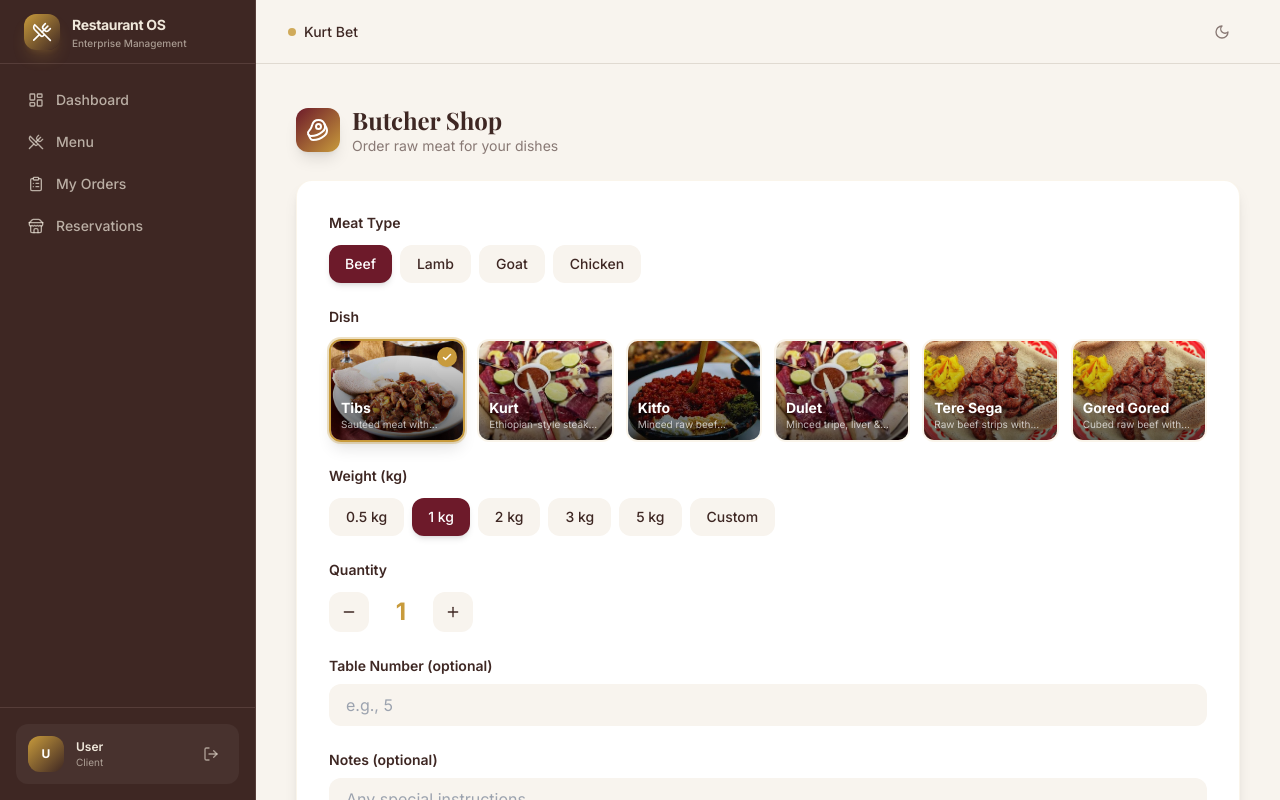
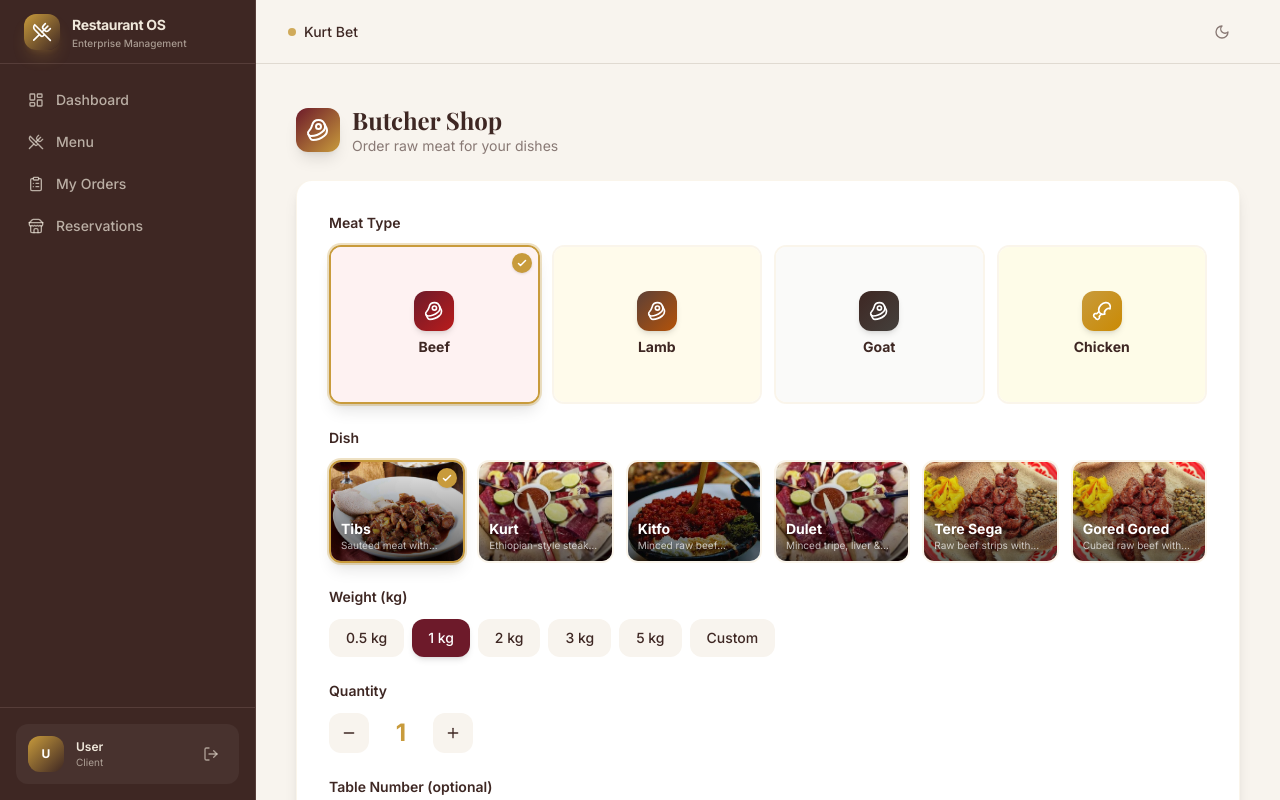
Before and after one commit to Yohannesdeveloper/Kurt-bet, a Next.js app: page /dashboard/butcher-shop in a window 1280 px wide. Shown: the top 800 px of the page. Built offline with nearby package versions, Linux system fonts and the light colour scheme; no server answers; a web font is replaced by a local one.

Commit message:
Replace meat type buttons with icon cards

```diff
--- a/src/app/dashboard/butcher-shop/page.tsx
+++ b/src/app/dashboard/butcher-shop/page.tsx
@@ -3,11 +3,16 @@
 import { useState } from "react";
 import { useSession } from "next-auth/react";
 import { motion } from "framer-motion";
-import { Beef, Minus, Plus, Clock } from "lucide-react";
+import { Beef, Minus, Plus, Clock, Drumstick, WholeWord } from "lucide-react";
 import toast from "react-hot-toast";
 import { useTranslation } from "@/lib/i18n";
 
-const meatTypes = ["Beef", "Lamb", "Goat", "Chicken"];
+const meatTypes = [
+  { id: "Beef", icon: Beef, color: "from-ethiopian-burgundy to-red-700", bg: "bg-red-50", label: "Beef" },
+  { id: "Lamb", icon: Beef, color: "from-ethiopian-earth to-amber-700", bg: "bg-amber-50", label: "Lamb" },
+  { id: "Goat", icon: Beef, color: "from-ethiopian-coffee to-stone-700", bg: "bg-stone-50", label: "Goat" },
+  { id: "Chicken", icon: Drumstick, color: "from-ethiopian-gold to-yellow-600", bg: "bg-yellow-50", label: "Chicken" },
+];
 const weightPresets = [0.5, 1, 2, 3, 5];
 const dishOptions = [
   { name: "Tibs", image: "/images/tibs.jpg", description: "Sautéed meat with onions, peppers & spices" },
@@ -91,20 +96,36 @@ export default function ButcherShopPage() {
         <div className="space-y-6">
           <div>
             <label className="block text-sm font-semibold text-ethiopian-coffee mb-3">Meat Type</label>
-            <div className="flex flex-wrap gap-2">
-              {meatTypes.map((type) => (
-                <button
-                  key={type}
-                  onClick={() => setMeatType(type)}
-                  className={`px-4 py-2 rounded-lg text-sm font-medium transition-all ${
-                    meatType === type
-                      ? "bg-ethiopian-burgundy text-white shadow-md"
-                      : "bg-ethiopian-cream text-ethiopian-coffee hover:bg-ethiopian-gold/20 border border-transparent"
-                  }`}
-                >
-                  {type}
-                </button>
-              ))}
+            <div className="grid grid-cols-2 sm:grid-cols-4 gap-3">
+              {meatTypes.map((type, i) => {
+                const Icon = type.icon;
+                return (
+                  <motion.button
+                    key={type.id}
+                    initial={{ opacity: 0, y: 10 }}
+                    animate={{ opacity: 1, y: 0 }}
+                    transition={{ delay: i * 0.05 }}
+                    onClick={() => setMeatType(type.id)}
+                    className={`group relative overflow-hidden rounded-xl border-2 transition-all duration-200 ${
+                      meatType === type.id
+                        ? "border-ethiopian-gold ring-2 ring-ethiopian-gold/30 shadow-lg"
+                        : "border-ethiopian-gold/10 hover:border-ethiopian-gold/40 hover:shadow-md"
+                    }`}
+                  >
+                    <div className={`aspect-[4/3] flex flex-col items-center justify-center gap-1.5 ${type.bg} p-3`}>
+                      <div className={`w-10 h-10 rounded-xl bg-gradient-to-br ${type.color} flex items-center justify-center shadow-md group-hover:scale-110 transition-transform duration-300`}>
+                        <Icon className="w-5 h-5 text-white" />
+                      </div>
+                      <span className="text-sm font-bold text-ethiopian-coffee">{type.label}</span>
+                    </div>
+                    {meatType === type.id && (
+                      <div className="absolute top-1.5 right-1.5 w-5 h-5 bg-ethiopian-gold rounded-full flex items-center justify-center shadow">
+                        <svg className="w-3 h-3 text-white" fill="none" viewBox="0 0 24 24" stroke="currentColor"><path strokeLinecap="round" strokeLinejoin="round" strokeWidth={3} d="M5 13l4 4L19 7" /></svg>
+                      </div>
+                    )}
+                  </motion.button>
+                );
+              })}
             </div>
           </div>
 
--- a/src/app/dashboard/page.tsx
+++ b/src/app/dashboard/page.tsx
@@ -8,7 +8,7 @@ import {
   Heart, Percent, Menu, X, ChevronLeft,
   ChevronRight as ChevronRightIcon, Sparkles, Flame,
   Zap, TrendingUp, Store, CookingPot, ClipboardList, Users, LogOut,
-  Beef, Check, XCircle, Send, Minus, Plus, Gem, Award, Package
+  Beef, Drumstick, Check, XCircle, Send, Minus, Plus, Gem, Award, Package
 } from "lucide-react";
 import { useSession, signOut } from "next-auth/react";
 import { LanguageSwitcher } from "@/components/layout/language-switcher";
@@ -468,7 +468,12 @@ function ButcherOrderForm() {
   const [notes, setNotes] = useState("");
   const [submitting, setSubmitting] = useState(false);
 
-  const meatTypes = ["Beef", "Lamb", "Goat", "Chicken"];
+  const meatTypes = [
+    { id: "Beef", icon: Beef, color: "from-ethiopian-burgundy to-red-700", bg: "bg-red-50", label: "Beef" },
+    { id: "Lamb", icon: Beef, color: "from-ethiopian-earth to-amber-700", bg: "bg-amber-50", label: "Lamb" },
+    { id: "Goat", icon: Beef, color: "from-ethiopian-coffee to-stone-700", bg: "bg-stone-50", label: "Goat" },
+    { id: "Chicken", icon: Drumstick, color: "from-ethiopian-gold to-yellow-600", bg: "bg-yellow-50", label: "Chicken" },
+  ];
   const weightPresets = [0.5, 1, 2, 3, 5];
   const dishOptions = [
     { name: "Tibs", image: "/images/tibs.jpg", description: "Sautéed meat with onions, peppers & spices" },
@@ -586,16 +591,36 @@ function ButcherOrderForm() {
         <div className="space-y-6">
           <div>
             <label className="block text-sm font-semibold text-ethiopian-coffee mb-3">Meat Type</label>
-            <div className="flex flex-wrap gap-2">
-              {meatTypes.map((type) => (
-                <button key={type} onClick={() => setMeatType(type)}
-                  className={`px-4 py-2 rounded-lg text-sm font-medium transition-all ${
-                    meatType === type
-                      ? "bg-ethiopian-burgundy text-white shadow-md"
-                      : "bg-ethiopian-cream text-ethiopian-coffee hover:bg-ethiopian-gold/20 border border-transparent"
-                  }`}
-                >{type}</button>
-              ))}
+            <div className="grid grid-cols-2 sm:grid-cols-4 gap-3">
+              {meatTypes.map((type, i) => {
+                const Icon = type.icon;
+                return (
+                  <motion.button
+                    key={type.id}
+                    initial={{ opacity: 0, y: 10 }}
+                    animate={{ opacity: 1, y: 0 }}
+                    transition={{ delay: i * 0.05 }}
+                    onClick={() => setMeatType(type.id)}
+                    className={`group relative overflow-hidden rounded-xl border-2 transition-all duration-200 ${
+                      meatType === type.id
+                        ? "border-ethiopian-gold ring-2 ring-ethiopian-gold/30 shadow-lg"
+                        : "border-ethiopian-gold/10 hover:border-ethiopian-gold/40 hover:shadow-md"
+                    }`}
+                  >
+                    <div className={`aspect-[4/3] flex flex-col items-center justify-center gap-1.5 ${type.bg} p-3`}>
+                      <div className={`w-10 h-10 rounded-xl bg-gradient-to-br ${type.color} flex items-center justify-center shadow-md group-hover:scale-110 transition-transform duration-300`}>
+                        <Icon className="w-5 h-5 text-white" />
+                      </div>
+                      <span className="text-sm font-bold text-ethiopian-coffee">{type.label}</span>
+                    </div>
+                    {meatType === type.id && (
+                      <div className="absolute top-1.5 right-1.5 w-5 h-5 bg-ethiopian-gold rounded-full flex items-center justify-center shadow">
+                        <svg className="w-3 h-3 text-white" fill="none" viewBox="0 0 24 24" stroke="currentColor"><path strokeLinecap="round" strokeLinejoin="round" strokeWidth={3} d="M5 13l4 4L19 7" /></svg>
+                      </div>
+                    )}
+                  </motion.button>
+                );
+              })}
             </div>
           </div>
 
```
